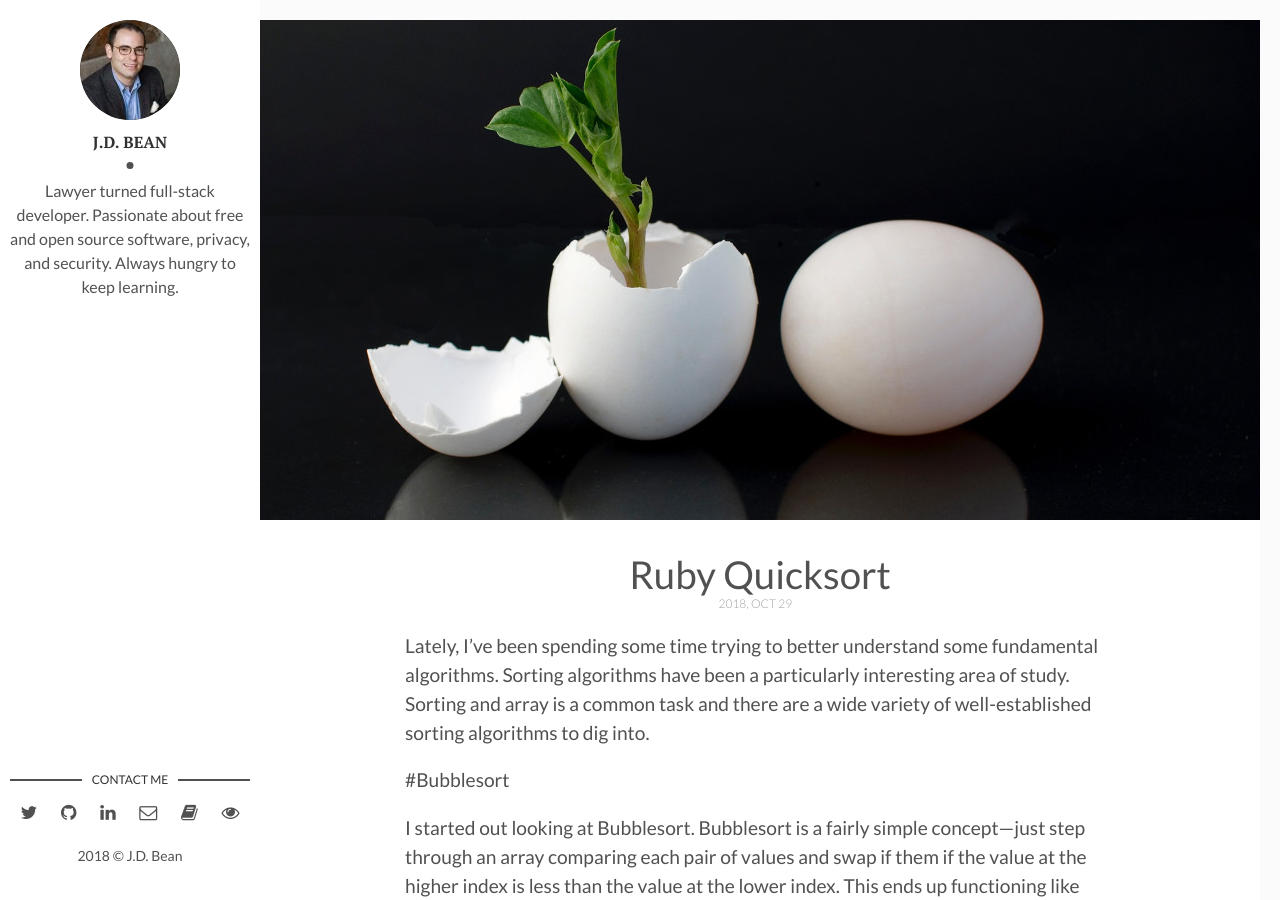
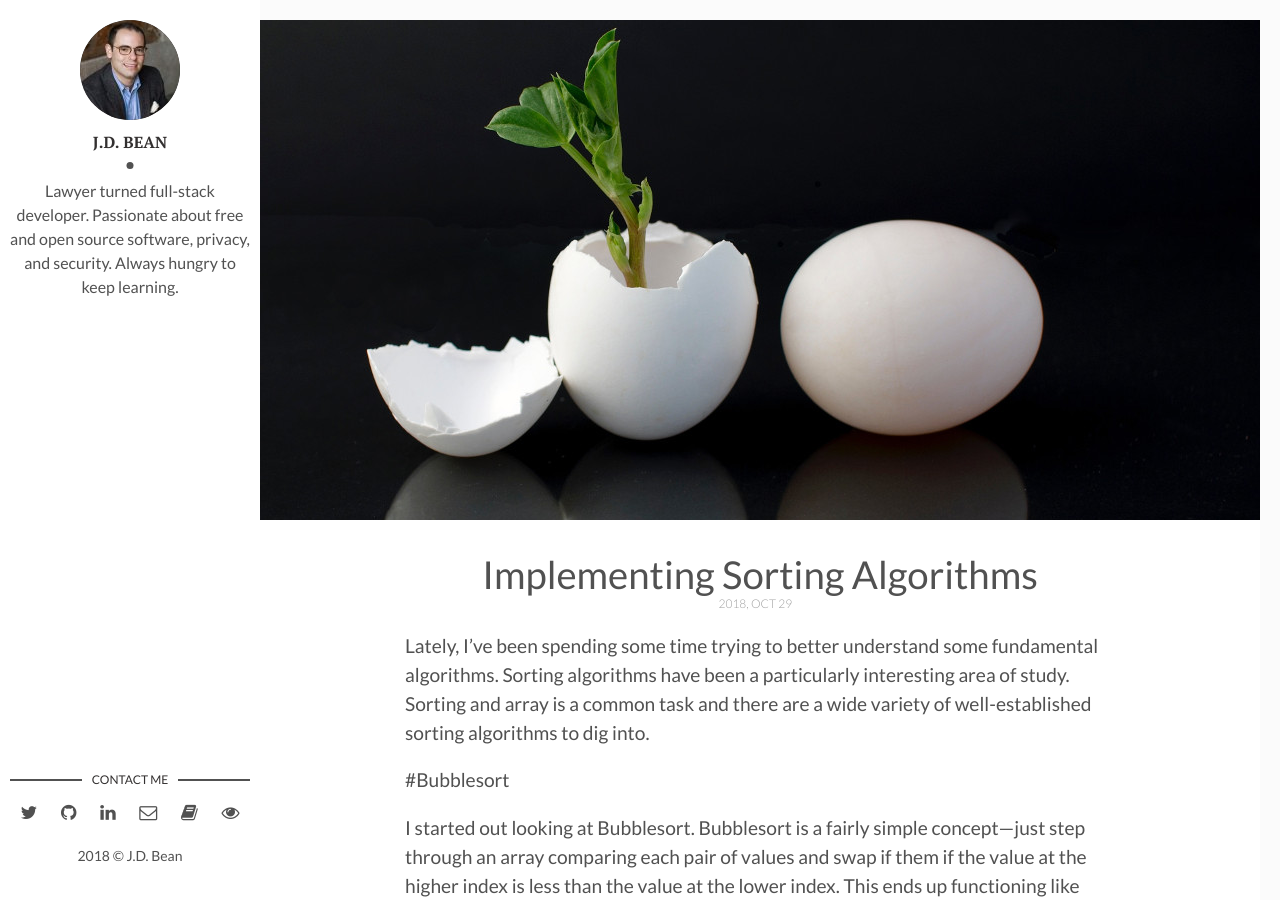
Before and after one commit to jdbean/blog-mirror, a Jekyll site: the page built from _posts/2018-10-29-implementing-sorting-algorithms.md, in a window 1280 px wide and 900 px high. Built offline with Jekyll 4.4.1, drawn with Linux system fonts in a browser that asks for light colours.

Commit message:
name change ruby quicksort -> implementing sorting algos

```diff
--- a/_posts/2018-10-29-ruby-quicksort.md
+++ b/_posts/2018-10-29-implementing-sorting-algorithms.md
@@ -1,6 +1,6 @@
 ---
 layout: post
-title: Ruby Quicksort
+title: Implementing Sorting Algorithms
 subtitle:  #add subtitle (optional)
 date: '2018-10-29'
 description: Implementing Quicksort in Ruby #(optional)
```
